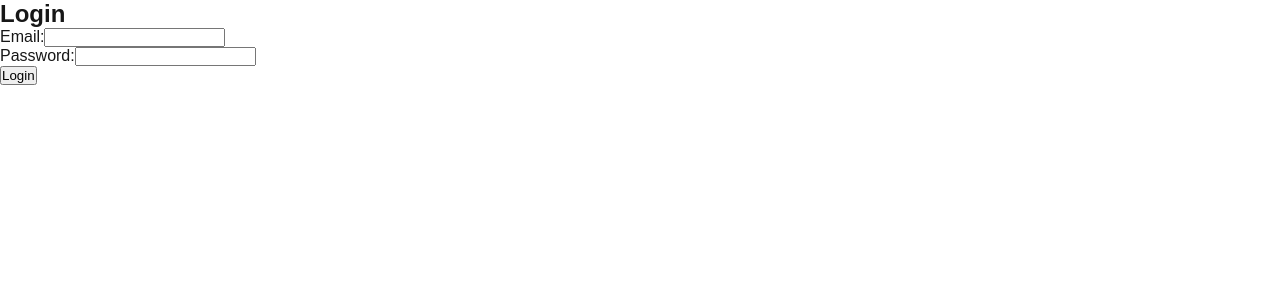
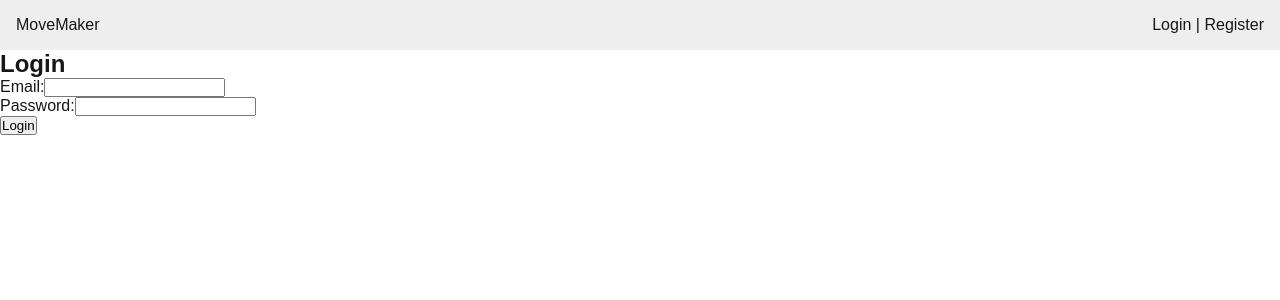
Before and after one commit to ReadyProgramReen/Task-Manager-, a Next.js app in the folder client/: page /login in a window 1280 px wide. Shown: the top 300 px of the page. Built offline with nearby package versions, Linux system fonts and the light colour scheme.

Commit message:
added a navbar to layout

```diff
--- /dev/null
+++ b/client/src/app/components/Navbar.tsx
@@ -0,0 +1,43 @@
+"use client"
+
+import Link from "next/link";
+import { useAuth } from "@/context/AuthProvider";
+import { useRouter } from "next/navigation";
+
+import React from 'react'
+
+export default function Navbar() {
+    //access user data and logout
+    const { user, logout } = useAuth();
+    const router = useRouter();
+
+    //logout function button
+    const handleLogout =()=>{
+        //clear logout and context
+        logout();
+        //reroute to login in page
+        router.push("/login");
+
+    }
+
+  return (
+        <nav style={{ display: "flex", justifyContent: "space-between", padding: "1rem", background: "#eee" }}>
+      <div>
+        <Link href="/dashboard">MoveMaker</Link>
+      </div>
+      <div>
+        {user ? (
+          <>
+            <span style={{ marginRight: "1rem" }}>Hello, {user.name}</span>
+            <button onClick={handleLogout}>Logout</button>
+          </>
+        ) : (
+          <>
+            <Link href="/login">Login</Link> | <Link href="/register">Register</Link>
+          </>
+        )}
+      </div>
+    </nav>
+
+  )
+}
--- a/client/src/app/dashboard/page.tsx
+++ b/client/src/app/dashboard/page.tsx
@@ -106,7 +106,7 @@ export default function Dashboardpage() {
 
     }
 
-    //edit all Task field
+    //store the current task datat in editing usestate for edit
     const handleEdit=async (task:Task)=>{
         console.log("edit button")
         setEditingTask(task);
--- a/client/src/app/layout.tsx
+++ b/client/src/app/layout.tsx
@@ -2,6 +2,7 @@ import type { Metadata } from "next";
 import { Geist, Geist_Mono } from "next/font/google";
 import "./globals.css";
 import { AuthProvider } from "@/context/AuthProvider";
+import Navbar from "./components/Navbar";
 
 const geistSans = Geist({
   variable: "--font-geist-sans",
@@ -26,7 +27,10 @@ export default function RootLayout({
   return (
     <html lang="en">
       <body className={`${geistSans.variable} ${geistMono.variable}`}>
-        <AuthProvider>{children}</AuthProvider>
+        <AuthProvider>
+          <Navbar/>
+          {children}
+          </AuthProvider>
       </body>
     </html>
   );
```
